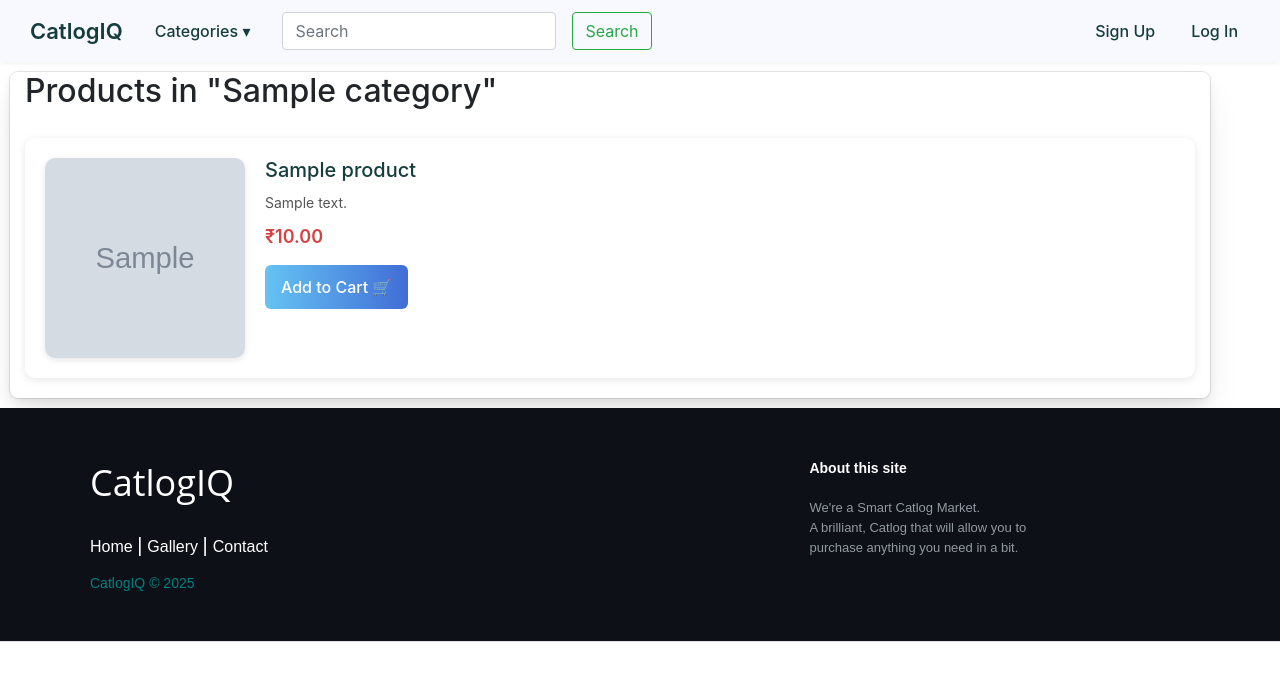
After one commit to Kedar2012/CatlogIQ, a Django app: page /Products/categories/1/ in a window 1280 px wide. The commit adds this page. Shown: the top 681 px of the page. Run offline with Django 5.2, Linux system fonts and the light colour scheme; tables that the repository leaves empty hold one stand-in row (values such as "Sample post"); grey boxes marked "Sample" are stand-in pictures; some libraries are stand-ins or nearby versions.

Commit message:
Catlog_app is 80% done. and styling formating settings code is done

```diff
--- a/CatlogIQ/settings.py
+++ b/CatlogIQ/settings.py
@@ -46,6 +46,7 @@ TEMPLATES = [
                 'django.template.context_processors.request',
                 'django.contrib.auth.context_processors.auth',
                 'django.contrib.messages.context_processors.messages',
+                'catalog_app.context_processors.category_list'
             ],
         },
     },
--- /dev/null
+++ b/catalog_app/context_processors.py
@@ -0,0 +1,4 @@
+from .models import Category
+
+def category_list(request):
+    return {'categories': Category.objects.all()}
--- /dev/null
+++ b/catalog_app/templates/catalog_app/category_products.html
@@ -0,0 +1,40 @@
+{% extends 'index.html' %}
+
+{% block content %}
+<div class="container">
+    {% if selected_category %}
+        <h2>Products in "{{ selected_category.name }}"</h2>
+        <div class="products-grid">
+            {% for product in products %}
+                <div class="product-card">
+                    <!-- Product Image -->
+                    <div class="product-image">
+                        {% if product.image %}
+                            <img src="{{ product.image.url }}" alt="{{ product.name }}">
+                        {% else %}
+                            <img src="https://via.placeholder.com/200x200?text=No+Image" alt="No image">
+                        {% endif %}
+                    </div>
+
+                    <!-- Product Details -->
+                    <div class="product-details">
+                        <h3>{{ product.name }}</h3>
+                        <p class="description">{{ product.description }}</p>
+                        <p class="price">₹{{ product.price }}</p>
+
+                        <!-- Add to Cart -->
+                        <form method="post" action="{% url 'add_to_cart' product.id %}">
+                            {% csrf_token %}
+                            <button type="submit" class="cart-btn">Add to Cart 🛒</button>
+                        </form>
+                    </div>
+                </div>
+            {% empty %}
+                <p>No products found in this category.</p>
+            {% endfor %}
+        </div>
+    {% else %}
+        <h2>Select a category to view products</h2>
+    {% endif %}
+</div>
+{% endblock %}
--- a/catalog_app/urls.py
+++ b/catalog_app/urls.py
@@ -5,4 +5,11 @@ from . import views
 
 urlpatterns = [
     path('create_product/', views.create_product, name='create_product'),
+    path('view_my_products/', views.view_my_products, name='view_my_products'),
+    path('edit_product/<int:pk>/', views.edit_product, name='edit_product'),
+    path('delete_product/<int:pk>/', views.delete_product, name='delete_product'),
+    path('categories/', views.list_categories, name='list_categories'),
+    path('categories/<int:category_id>/', views.products_by_category, name='products_by_category'),
+    path('cart/', views.view_cart, name='view_cart'),
+    path('cart/add/<int:product_id>/', views.add_to_cart, name='add_to_cart'),
 ]
--- a/catalog_app/views.py
+++ b/catalog_app/views.py
@@ -1,12 +1,15 @@
 from django.http import HttpResponseForbidden
-from django.shortcuts import render, redirect
+from django.shortcuts import get_object_or_404, render, redirect
 from .forms import CategoryForm, ProductForm
+from django.contrib.auth.decorators import login_required, user_passes_test
+from .models import Product, Category
+# Create your views here.
+def vendor_required(user):
+    return user.Role == 'Vendor'
 
-# Create your views here.
+@login_required
+@user_passes_test(vendor_required)
 def create_product(request):
-    if request.user.Role != 'Vendor':
-        return HttpResponseForbidden("Only vendors can add products.")
-
     if request.method == 'POST':
         form = ProductForm(request.POST, request.FILES)
         if form.is_valid():
@@ -18,3 +21,70 @@ def create_product(request):
         form = ProductForm()
 
     return render(request, 'catalog_app/create_product.html', {'form': form})
+
+@login_required
+@user_passes_test(vendor_required)
+def view_my_products(request):
+    user = request.user
+    my_products = Product.objects.filter(vendor=user)
+    return render(request, 'catalog_app/my_products.html', {
+        'user': user,
+        'my_products': my_products,
+    })
+
+@login_required
+@user_passes_test(vendor_required)
+def edit_product(request, pk):
+    product = get_object_or_404(Product,pk=pk, vendor=request.user)
+    if request.method == 'POST':
+        form = ProductForm(request.POST, request.FILES, instance=product)
+        if form.is_valid():
+            form.save()
+            return redirect('view_my_products')
+    else:
+        form = ProductForm(instance=product)
+
+    return render(request, 'catalog_app/edit_product.html', {'form': form})
+
+@login_required
+@user_passes_test(vendor_required)
+def delete_product(request, pk):
+    product = get_object_or_404(Product,pk=pk, vendor=request.user)
+    product.delete()
+    return redirect('view_my_products')
+
+def list_categories(request):
+    categories = Category.objects.all()
+    return render(request, 'catalog_app/category_products.html', {
+        'categories': categories
+    })
+
+def products_by_category(request, category_id):
+    category = Category.objects.get(pk=category_id)
+    products = Product.objects.filter(category=category)
+    return render(request, 'catalog_app/category_products.html', {
+        'selected_category': category,
+        'products': products,
+        'categories': Category.objects.all(),  # for dropdown reuse
+    })
+
+@login_required
+def view_cart(request):
+    cart_items = CartItem.objects.filter(user=request.user)
+    return render(request, 'catalog_app/cart.html', {'cart_items': cart_items})
+
+from django.contrib.auth.decorators import login_required
+from django.shortcuts import redirect, get_object_or_404
+from .models import Product, CartItem
+
+@login_required
+def add_to_cart(request, product_id):
+    product = get_object_or_404(Product, pk=product_id)
+    cart_item, created = CartItem.objects.get_or_create(
+        user=request.user,
+        product=product,
+    )
+    if not created:
+        cart_item.quantity += 1
+        cart_item.save()
+    return redirect('view_cart')
--- a/static/css/form.css
+++ b/static/css/form.css
@@ -160,21 +160,13 @@
     position: relative;
 }
 
-.cover-photo {
-    width: 100%;
-    height: 150px;
-    background-size: cover;
-    background-position: center;
-    border-radius: 10px 10px 0 0;
-}
-
 .default-cover {
     background: linear-gradient(to right, #F37A65, #D64141);
 }
 
 .profile-picture {
-    width: 120px;
-    height: 120px;
+    width: 150px;
+    height: 150px;
     border-radius: 50%;
     overflow: hidden;
     border: 4px solid #fff;
@@ -299,3 +291,148 @@
     margin-bottom: 10px;
     color: #D64141;
 }
+
+.product-actions {
+    display: flex;
+    gap: 10px;
+    margin-top: 10px;
+}
+
+.icon-btn {
+    text-decoration: none;
+    font-size: 25px;
+    padding: 10px;
+    border-radius: 10px;
+    transition: background 0.2s;
+}
+
+.edit-btn {
+    color: navy;
+}
+
+.delete-btn {
+    color: #dc3545;
+}
+
+.icon-btn:hover {
+    background: #f0f0f0;
+}
+
+
+.action-buttons {
+    display: flex;
+    gap: 20px;
+    margin-top: 20px;
+}
+
+.icon-action {
+    display: inline-flex;
+    align-items: center;
+    gap: 8px;
+    font-size: 16px;
+    padding: 8px 12px;
+    background-color: #f8f9fa;
+    border-radius: 6px;
+    text-decoration: none;
+    color: #333;
+    transition: background 0.2s;
+}
+
+.icon-action i {
+    font-size: 18px;
+    color: navy;
+}
+
+.icon-action:hover {
+    background-color: #e2e6ea;
+}
+
+
+
+
+
+
+
+
+
+
+
+.products-grid {
+  display: flex;
+  flex-direction: column;
+  gap: 20px;
+  padding: 20px 0;
+}
+
+.product-card {
+  display: flex;
+  gap: 20px;
+  background: #fff;
+  border-radius: 10px;
+  box-shadow: 0px 2px 8px rgba(0,0,0,0.1);
+  padding: 20px;
+  align-items: flex-start;
+}
+
+.product-image img {
+  width: 200px;
+  height: 200px;
+  object-fit: cover;
+  border-radius: 10px;
+  box-shadow: 0px 2px 6px rgba(0,0,0,0.1);
+}
+
+.product-details {
+  flex: 1;
+}
+
+.product-details h3 {
+  margin: 0 0 10px;
+  font-size: 20px;
+  color: #153d3d;
+}
+
+.product-details .description {
+  font-size: 14px;
+  color: #555;
+  margin-bottom: 10px;
+}
+
+.product-details .price {
+  font-size: 18px;
+  font-weight: 600;
+  color: #D64141;
+  margin-bottom: 15px;
+}
+
+.cart-btn {
+  padding: 10px 16px;
+  background: linear-gradient(to right, #65C3F3, #416DD6);
+  border: none;
+  border-radius: 6px;
+  color: #fff;
+  font-weight: 500;
+  cursor: pointer;
+  transition: background 0.3s ease;
+}
+
+.cart-btn:hover {
+  background: linear-gradient(to right, #416DD6, #65C3F3);
+}
+
+
+
+
+
+.cart-list {
+  list-style: none;
+  padding: 0;
+}
+
+.cart-list li {
+  background: #fff;
+  margin-bottom: 10px;
+  padding: 12px;
+  border-radius: 6px;
+  box-shadow: 0px 2px 6px rgba(0,0,0,0.1);
+}
--- a/static/css/style.css
+++ b/static/css/style.css
@@ -1,69 +1,144 @@
 @import url("https://fonts.googleapis.com/css2?family=Poppins:ital,wght@0,100;0,200;0,300;0,400;0,500;0,600;0,700;0,800;0,900;1,100;1,200;1,300;1,400;1,500;1,600;1,700;1,800;1,900&display=swap");
 
+
+/* Navbar */
 nav {
-  padding: 15px 20px 5px 20px;
+  padding: 12px 30px;
   display: flex;
-  flex-direction: row;
   align-items: center;
   justify-content: space-between;
-  gap: 12px;
-  font-family: "Poppins", sans-serif;
   background-color: ghostwhite;
+  box-shadow: 0 2px 4px rgba(0,0,0,0.05);
 }
 
-.navbarul{
+.navbar-left {
   display: flex;
-  flex-direction: row;
   align-items: center;
-  justify-content: space-between;
-  gap: 36px;
+  gap: 25px;
 }
 
-.navbarli{
+#logo {
+  font-size: 22px;
+  font-weight: 600;
+  color: #153d3d;
+  margin: 0;
+}
+
+.navbarul {
+  display: flex;
+  align-items: center;
+  gap: 20px;
+  list-style: none;
+  margin: 0;
+  padding: 0;
+}
+
+.navbarli,
+.navbarp {
   list-style: none;
 }
 
-.links a {
+.navbarli a {
   text-decoration: none;
   color: #153d3d;
   font-weight: 500;
-  padding: 5px 10px;
-  border-radius: 10px;
+  padding: 6px 12px;
+  border-radius: 6px;
   transition: background-color 0.3s ease;
 }
 
-.links a:hover {
+.navbarli a:hover {
   background-color: #e2eddf;
 }
 
-#logo {
-  font-size: 20px;
-  font-weight: bold;
-  color: #153d3d;
+/* Dropdown */
+.navbarli.dropdown {
+  position: relative;
 }
 
+.navbarli .dropdown-menu {
+  display: none;
+  position: absolute;
+  top: 100%;
+  left: 0;
+  background: #fff;
+  list-style: none;
+  padding: 8px 0;
+  margin: 0;
+  box-shadow: 0 2px 8px rgba(0,0,0,0.1);
+  border-radius: 6px;
+  min-width: 160px;
+  z-index: 1000;
+}
+
+.navbarli.dropdown:hover .dropdown-menu {
+  display: block;
+}
+
+.dropdown-menu li a {
+  display: block;
+  padding: 8px 14px;
+  color: #333;
+  text-decoration: none;
+  font-size: 14px;
+}
+
+.dropdown-menu li a:hover {
+  background-color: #f0f0f0;
+}
+
+/* Search */
+.navbar-search {
+  display: flex;
+  align-items: center;
+  gap: 8px;
+}
+
+.navbar-search input {
+  padding: 6px 12px;
+  border: 1px solid #ccc;
+  border-radius: 6px;
+  font-family: 'Poppins', sans-serif;
+}
+
+.navbar-search button {
+  padding: 6px 12px;
+  background-color: #153d3d;
+  color: #fff;
+  border: none;
+  border-radius: 6px;
+  font-weight: 500;
+  cursor: pointer;
+}
+
+.navbar-search button:hover {
+  background-color: #286318;
+}
+
+/* Auth buttons */
 .auth-buttons {
   display: flex;
-  gap: 10px;
+  gap: 12px;
   align-items: center;
-  padding: 5px 15px;
 }
 
 .auth-link {
-  border-radius: 10px;
+  border-radius: 6px;
   background-color: transparent;
   color: #153d3d;
-  font-family: "Poppins", sans-serif;
   font-weight: 500;
   text-decoration: none;
   transition: background-color 0.3s ease;
-  border: 1px solid transparent;
+  padding: 6px 12px;
 }
 
 .auth-link:hover {
   background-color: #e2eddf;
-  text-decoration: none;
 }
+
+
+
+
 
 .main {
   width: 100%;
@@ -242,7 +317,7 @@ nav {
     height: 250px;
     background-size: cover;
     background-position: center;
-    border-radius: 10px;
+    border-radius: 10px 10px 0 0;
     margin-bottom: 20px;
 }
 
--- a/templates/footer.html
+++ b/templates/footer.html
@@ -13,7 +13,6 @@
         <p class="footer-name"><a style='color:inherit'>CatlogIQ</a> © 2025</p>
     </div>
 
-
     <div class="footer-right">
         <p class="footer-about">
             <span>About this site</span>
--- a/templates/index.html
+++ b/templates/index.html
@@ -17,6 +17,7 @@
 
     <script src="{% static 'js/main.js' %}"></script>
 
+    <link rel="stylesheet" href="https://cdnjs.cloudflare.com/ajax/libs/font-awesome/5.15.4/css/all.min.css">
 
 </head>
 <body>
--- a/templates/navbar.html
+++ b/templates/navbar.html
@@ -1,32 +1,48 @@
 <nav>
-  <p id="logo">CatlogIQ</p>
   <ul class="links navbarul">
-    <li class="navbarli"><a href="{% url 'home' %}">Home</a></li>
+    <li class="linkss navbarp">
+      <a href="{% url 'home' %}"><p id="logo">CatlogIQ</p></a>
+    </li>
+
     {% if user.is_authenticated %}
-      {% if user.Role == 'Customer' %}
-        <li class="navbarli"><a href="{% url 'customer_dashboard' %}">Products</a></li>
-      {% elif user.Role == 'Vendor' %}
-        <li class="navbarli"><a href="{% url 'vendor_dashboard' %}">My Products</a></li>
+      {% if user.Role == 'Vendor' %}
+        <li class="navbarli"><a href="{% url 'vendor_dashboard' %}">Dashboard</a></li>
+        <li class="navbarli"><a href="{% url 'view_my_products' %}">My Products</a></li>
+        <li class="navbarli"><a href="{% url 'create_product' %}">Add Product</a></li>
       {% endif %}
     {% endif %}
-    <li class="navbarli">About</li>
-    <li class="navbarli">Contact</li>
+
+    <li class="navbarli dropdown">
+      <a href="#">Categories ▾</a>
+      <ul class="dropdown-menu">
+        {% for cat in categories %}
+          <li><a href="{% url 'products_by_category' cat.id %}">{{ cat.name }}</a></li>
+        {% empty %}
+          <li><em>No categories found</em></li>
+        {% endfor %}
+      </ul>
+    </li>
+
+    <li class="navbarli">
+      <form class="form-inline">
+        <input class="form-control mr-sm-3" type="search" placeholder="Search" aria-label="Search">
+        <button class="btn btn-outline-success my-2 my-sm-0" type="submit">Search</button>
+      </form>
+    </li>
   </ul>
-
 
   <div class="auth-buttons">
     {% if user.is_authenticated %}
       {% if user.Role == 'Customer' %}
+        <a href="#" class="auth-link">🛒</a>
         <a href="{% url 'view_profile' %}" class="auth-link">Welcome, {{ user.First_Name }}!</a>
       {% elif user.Role == 'Vendor' %}
         <a href="{% url 'view_profile' %}" class="auth-link">Welcome, {{ user.First_Name }}!</a>
       {% endif %}
-
       <a href="{% url 'logout_user' %}" class="auth-link">Log Out</a>
     {% else %}
       <a href="{% url 'register_user' %}" class="auth-link">Sign Up</a>
       <a href="{% url 'login_user' %}" class="auth-link">Log In</a>
     {% endif %}
   </div>
-
 </nav>
--- a/users_app/views.py
+++ b/users_app/views.py
@@ -67,7 +67,6 @@ def customer_dashboard(request):
 def vendor_dashboard(request):
     return render(request, 'users_app/vendor_dashboard.html', {'role': request.user.Role})
 
-
 @login_required
 def view_profile(request):
     user = request.user
@@ -77,7 +76,6 @@ def view_profile(request):
         'profile': user_profile,
     }
     return render(request, "users_app/view_profile.html", context)
-
 
 @login_required
 def edit_profile(request):
```
Also changed, not shown: CatlogIQ/views.py (+5 -6 lines), catalog_app/models.py (+8 -0 lines), catalog_app/templates/catalog_app/cart.html (added, +19 -0 lines), catalog_app/templates/catalog_app/edit_product.html (added, +20 -0 lines), catalog_app/templates/catalog_app/my_products.html (added, +62 -0 lines), users_app/templates/users_app/view_profile.html (+11 -4 lines).
